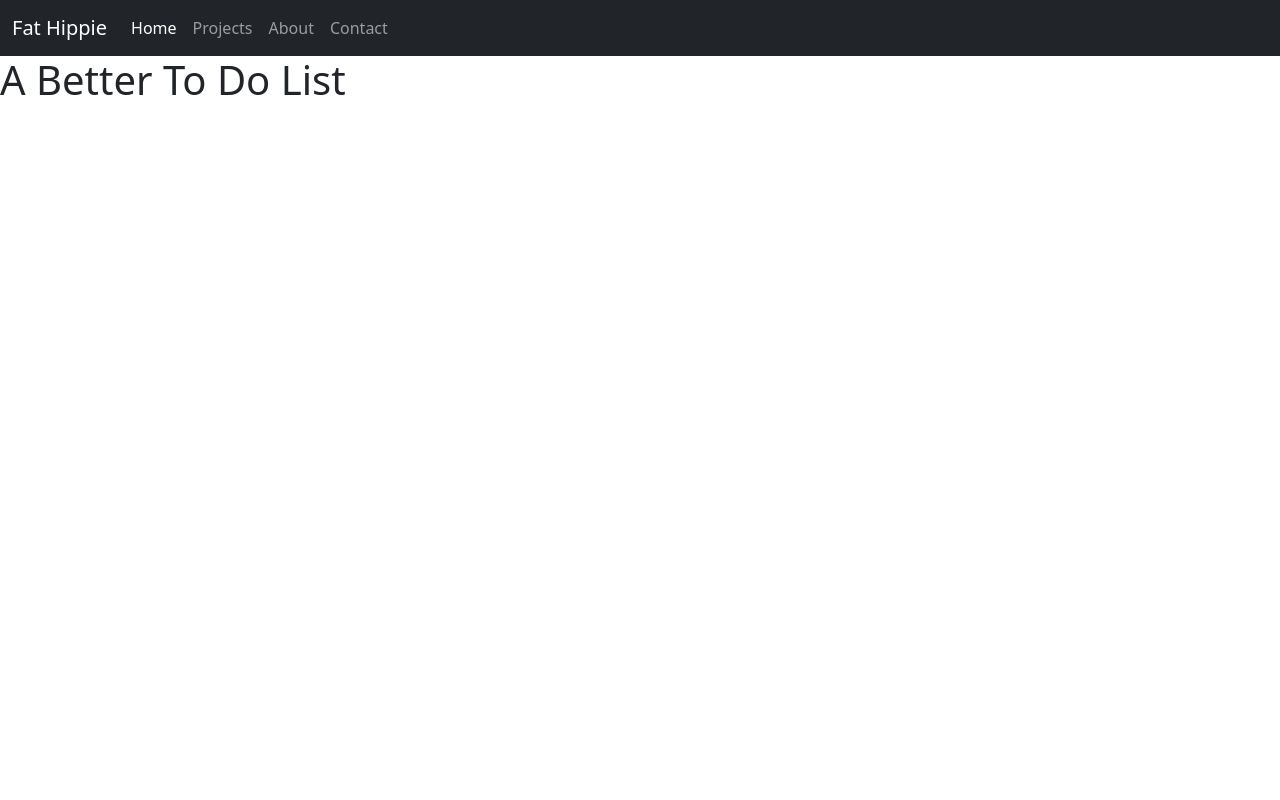
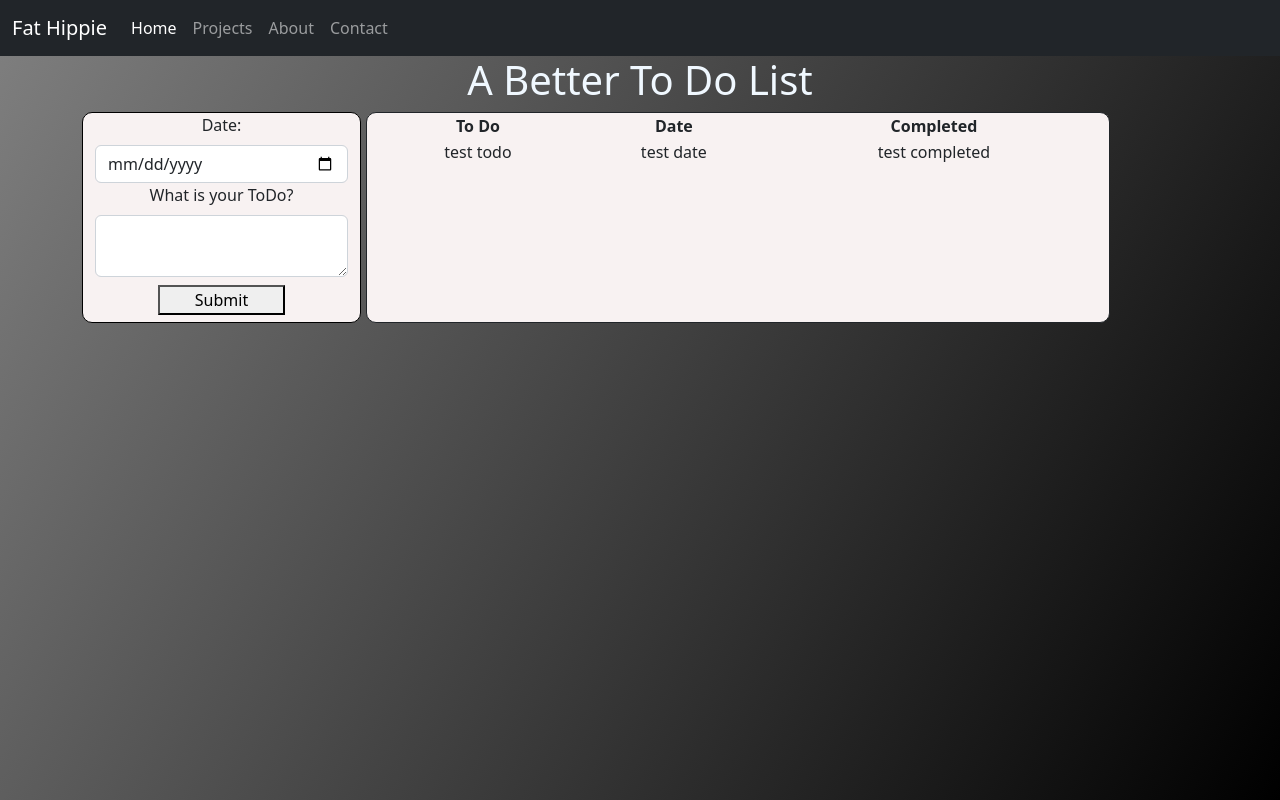
Before and after one commit to FatHippie1/ABetterToDoList, a plain HTML site: page index.html in a window 1280 px wide. Drawn offline with nearby package versions, Linux system fonts and the light colour scheme.

Commit message:
basic layout html-css

```diff
--- a/index.html
+++ b/index.html
@@ -7,12 +7,13 @@
     <meta name="viewport" content="width=device-width, initial-scale=1.0">
     <link href="https://cdn.jsdelivr.net/npm/bootstrap@5.2.0/dist/css/bootstrap.min.css" rel="stylesheet"
         integrity="sha384-gH2yIJqKdNHPEq0n4Mqa/HGKIhSkIHeL5AyhkYV8i59U5AR6csBvApHHNl/vI1Bx" crossorigin="anonymous">
+    <link rel="stylesheet" href="style.css">
     <title>ABetterToDoList</title>
 </head>
 
-<body>
+<body class="">
 
-    <nav class="navbar navbar-expand-lg navbar-dark bg-dark">
+    <nav class=" navbar navbar-expand-lg navbar-dark bg-dark">
         <div class="container-fluid">
             <a class="navbar-brand" href="https://www.fathippie.net" target="_blank">Fat Hippie</a>
             <button class="navbar-toggler" type="button" data-bs-toggle="collapse" data-bs-target="#navbarNav"
@@ -37,10 +38,36 @@
             </div>
         </div>
     </nav>
-    <div>
+    <div class="container-sm">
+        <div class="text-center">
 
-        <h1>A Better To Do List</h1>
-
+            <h1 class="container text-center">A Better To Do List</h1>
+            <div class="container">
+                <div class="row">
+                    <div class="col-3" id="div1">
+                        <form action="submit" class="submitForm">
+                            <label for="date" class="col form-label">Date:</label>
+                            <input type="date" class="col form-control" id="date">
+                            <label for="todo" class="col form-label">What is your ToDo?</label>
+                            <textarea name="todo" id="todo" cols="15" rows="2" class="col form-control"></textarea>
+                            <button type="submit" class="col-6">Submit</button>
+                        </form>
+                    </div>
+                    <div class="col-8" id="div2">
+                        <table class="container">
+                            <th col-10>To Do</th>
+                            <th col-1>Date</th>
+                            <th col-1>Completed</th>
+                            <tr>
+                                <td>test todo</td>
+                                <td>test date</td>
+                                <td>test completed</td>
+                            </tr>
+                        </table>
+                    </div>
+                </div>
+            </div>
+        </div>
     </div>
 
     <script src="https://cdn.jsdelivr.net/npm/bootstrap@5.2.0/dist/js/bootstrap.bundle.min.js"
--- a/style.css
+++ b/style.css
@@ -0,0 +1,27 @@
+#div1 {
+    margin-right: 5px;
+    border: 1px solid;
+    border-radius: 10px;
+    border-color: black;
+    background-color: rgb(248, 242, 242);
+}
+
+#div2 {
+    border: 1px solid;
+    border-radius: 10px;
+    background-color: rgb(248, 242, 242);
+}
+
+body {
+    background-image: linear-gradient(120deg, gray, black);
+    min-height: 100vh;
+}
+
+h1 {
+    color: aliceblue;
+}
+
+button {
+    margin: 3%;
+    min-width: fit-content;
+}
```
